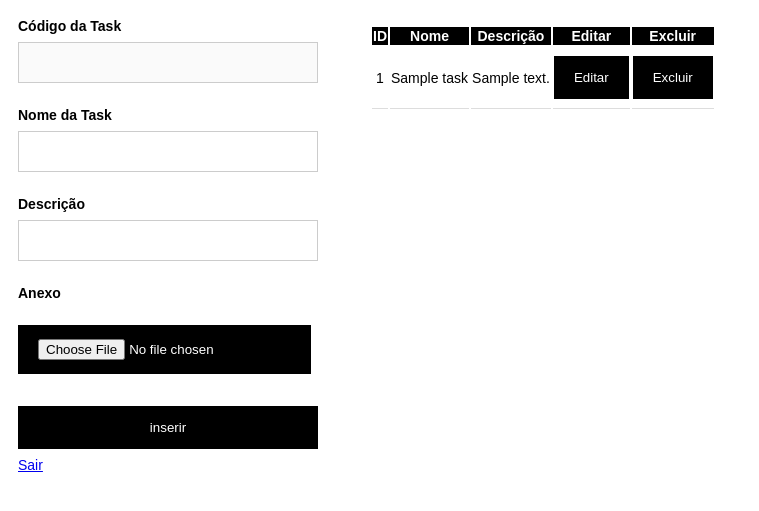
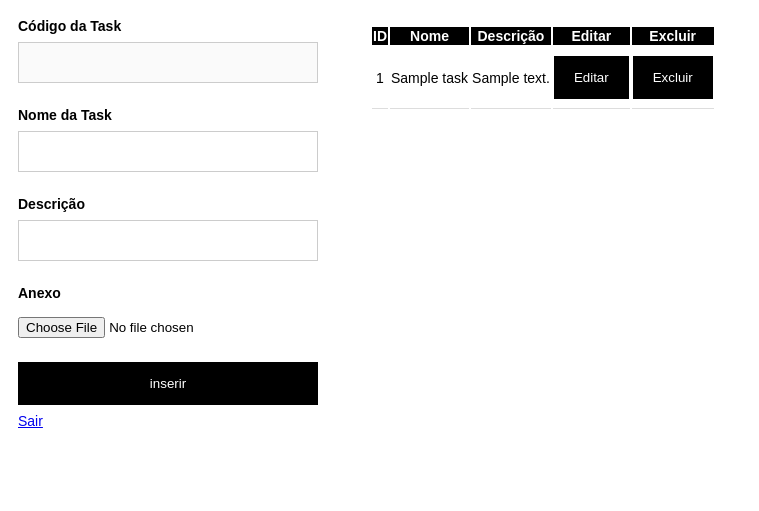
Before and after one commit to neelshah6892/CRUD, a PHP site: page / in a window 1280 px wide. Shown: the top 511 px of the page, without its empty margins (0-759 px from the left). Run offline with PHP 8.4, Linux system fonts and the light colour scheme; the visitor is signed in with stand-in values (Sample User, id 1); tables that the repository leaves empty hold one stand-in row (values such as "Sample post").

Commit message:
Update style.css

```diff
--- a/style.css
+++ b/style.css
@@ -9,14 +9,6 @@ input[type=text],input[type=password]{
 	display: inline-block;
     border: 1px solid #ccc;
     box-sizing: border-box;
-}
-
-input[type=file]{
-	background-color: black;
-	color:white;
-	padding: 14px 20px;
-	margin:8px 0;
-	border:none;
 }
 
 button,input[type=submit] {
```
